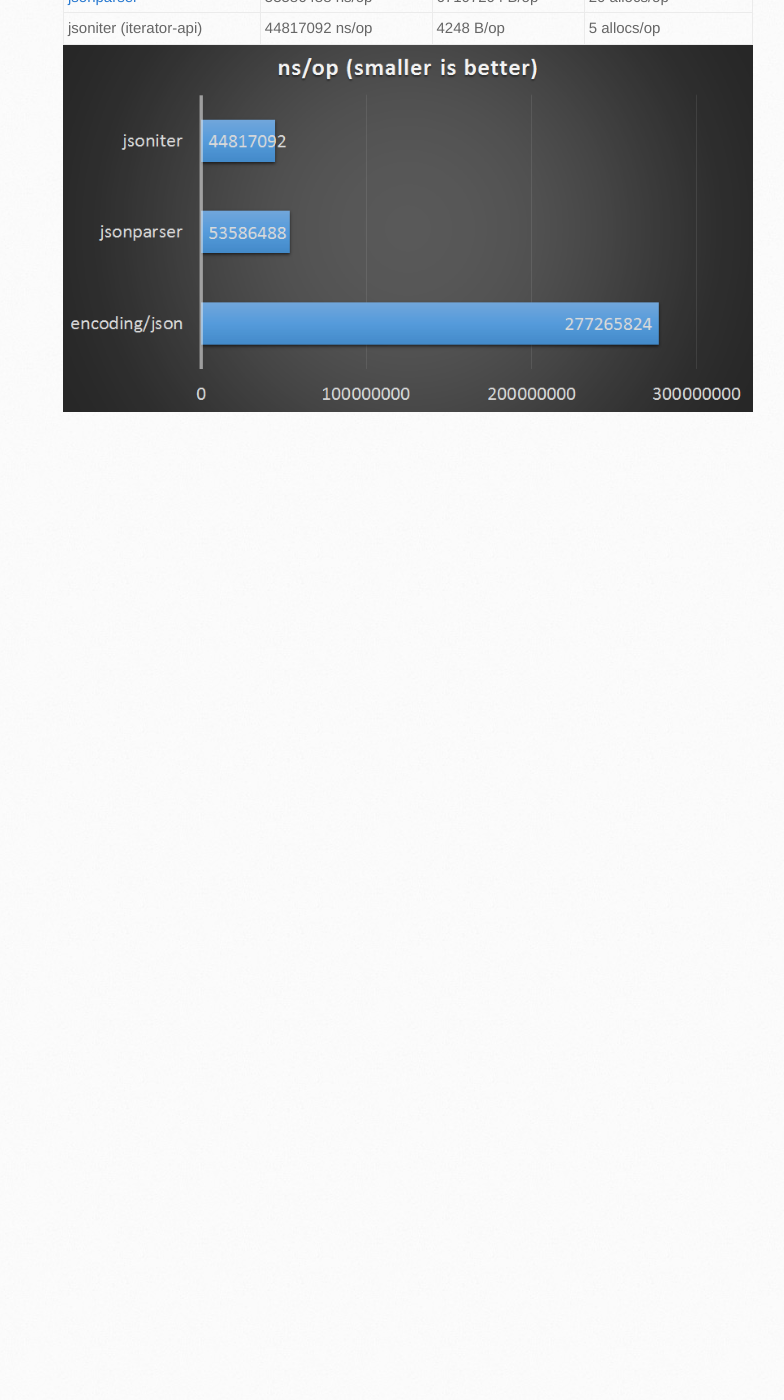
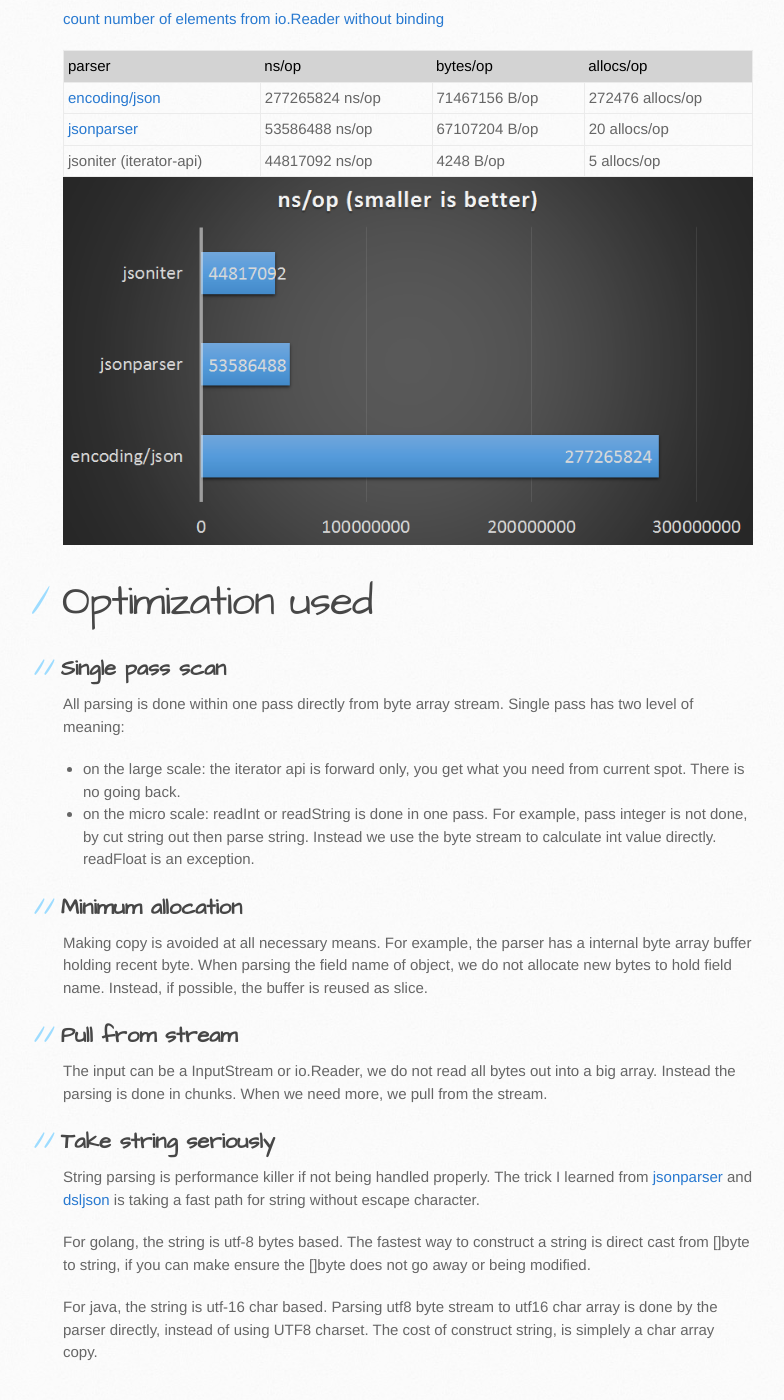
Before and after one commit to json-iterator/json-iterator.github.io, a Jekyll site: the page built from benchmark.md, in a window 1280 px wide and 1400 px high, scrolled down 6744 px. Shown: the whole window, without its empty margins (107-891 px from the left). Built offline with Jekyll 4.4.1, drawn with Linux system fonts in a browser that asks for light colours; comment, search, counter and statistics services are not loaded; before the commit the page ends 7205 px from its top, so only the background shows below that; some of the changed text lies outside the part shown.

Commit message:
Update benchmark.md

```diff
--- a/benchmark.md
+++ b/benchmark.md
@@ -155,6 +155,32 @@
 
 ![go-reader](http://jsoniter.com/benchmarks/go-reader.png)
 
+# Optimization used
+
+## Single pass scan
+
+All parsing is done within one pass directly from byte array stream. Single pass has two level of meaning:
+
+* on the large scale: the iterator api is forward only, you get what you need from current spot. There is no going back.
+* on the micro scale: readInt or readString is done in one pass. For example, pass integer is not done, by cut string out then parse string. Instead we use the byte stream to calculate int value directly. readFloat is an exception.
+
+## Minimum allocation
+
+Making copy is avoided at all necessary means. For example, the parser has a internal byte array buffer holding recent byte. When parsing the field name of object, we do not allocate new bytes to hold field name. Instead, if possible, the buffer is reused as slice.
+
+## Pull from stream
+
+The input can be a InputStream or io.Reader, we do not read all bytes out into a big array. Instead the parsing is done in chunks. When we need more, we pull from the stream.
+
+## Take string seriously
+
+String parsing is performance killer if not being handled properly. The trick I learned from [jsonparser] and [dsljson] is taking a fast path for string without escape character.
+
+For golang, the string is utf-8 bytes based. The fastest way to construct a string is direct cast from []byte to string, if you can make ensure the []byte does not go away or being modified.
+
+For java, the string is utf-16 char based. Parsing utf8 byte stream to utf16 char array is done by the parser directly, instead of using UTF8 charset. The cost of construct string, is simplely a char array copy.
+
+
 [jackson]: https://github.com/FasterXML/jackson-databind
 [gson]: https://github.com/google/gson
 [fastjson]: https://github.com/alibaba/fastjson
```
